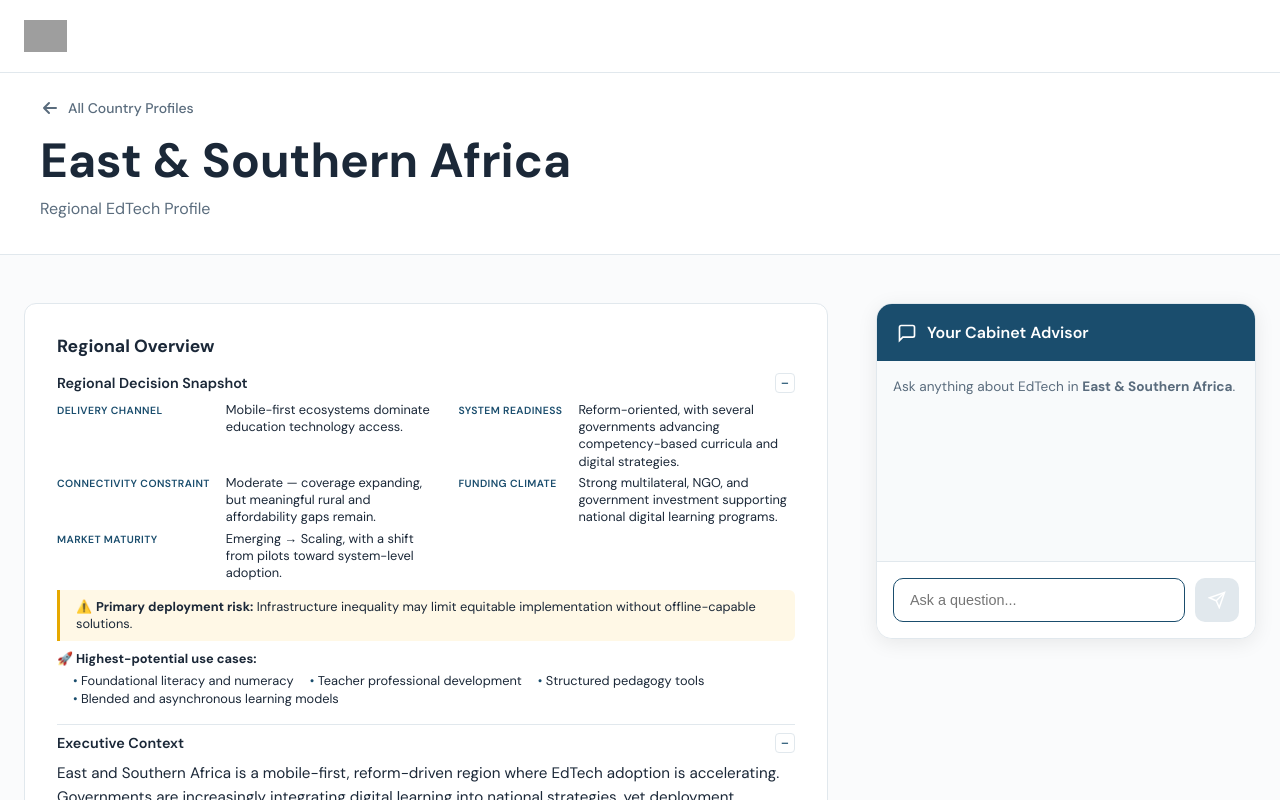
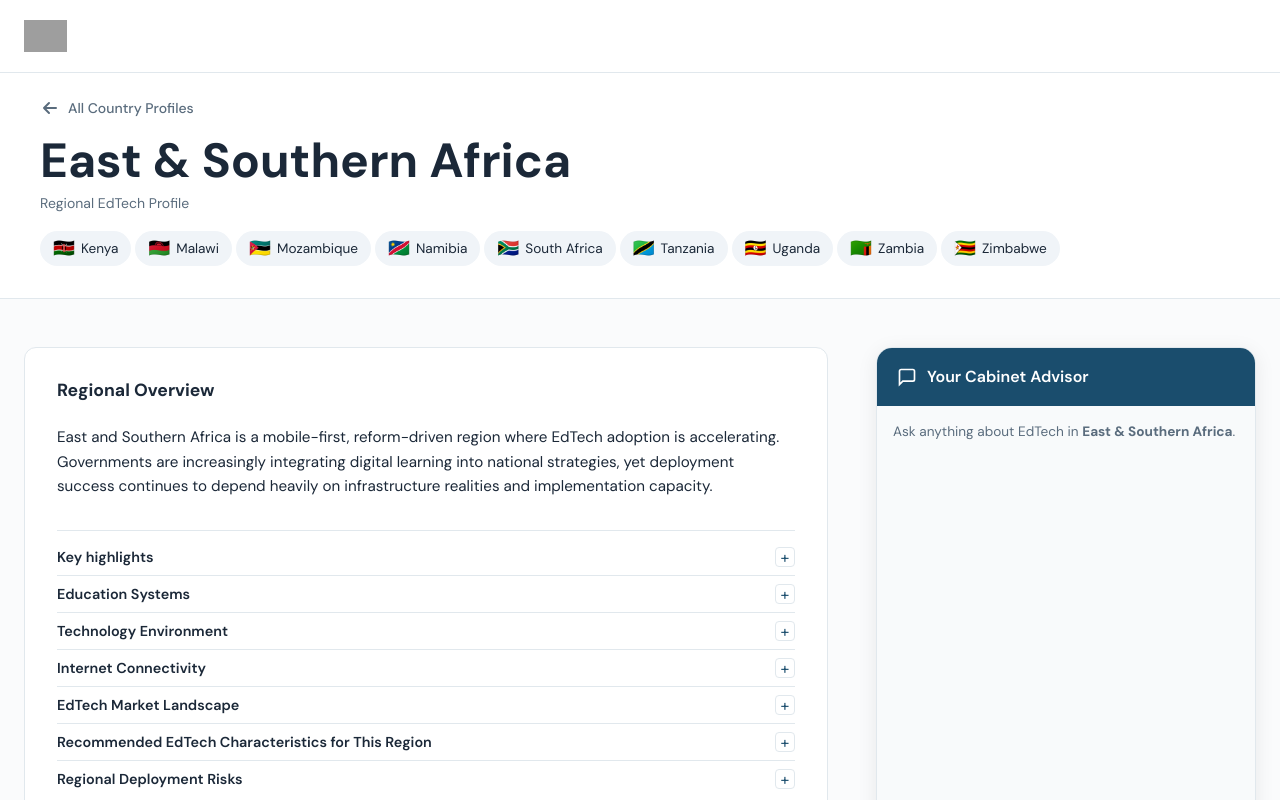
Before and after one commit to ajussis/unicef.countryprofiles, a Next.js app: page /region/east-southern-africa in a window 1280 px wide. Shown: the top 800 px of the page. Built offline with nearby package versions, Linux system fonts and the light colour scheme; grey boxes are pictures that could not be loaded.

Commit message:
Refactor region page and styles to enhance layout and presentation of country data. Update CSS for improved typography, spacing, and new country pill design. Introduce a countries row for better organization of regional country links.

```diff
--- a/app/region/[slug]/page.module.css
+++ b/app/region/[slug]/page.module.css
@@ -35,12 +35,44 @@
   font-weight: 700;
   color: var(--color-text);
   line-height: 1.1;
-  margin-bottom: var(--space-sm);
+  margin-bottom: var(--space-xs);
 }
 
 .subtitle {
-  font-size: 1rem;
+  font-size: 0.875rem;
   color: var(--color-text-muted);
+  margin-bottom: var(--space-md);
+}
+
+.countriesRow {
+  display: flex;
+  flex-wrap: wrap;
+  gap: var(--space-xs);
+  align-items: center;
+}
+
+.countryPill {
+  display: inline-flex;
+  align-items: center;
+  gap: 6px;
+  padding: 6px 12px;
+  background: #f0f4f8;
+  border-radius: 20px;
+  font-size: 0.85rem;
+  color: var(--color-text);
+  text-decoration: none;
+  border: 1px solid transparent;
+  transition: background var(--transition-fast), border-color var(--transition-fast);
+}
+
+.countryPill:hover {
+  background: #e8eef4;
+  border-color: var(--color-primary);
+}
+
+.countryFlag {
+  font-size: 1.1rem;
+  line-height: 1;
 }
 
 /* Hero: Info block + Advisor */
--- a/app/region/[slug]/page.tsx
+++ b/app/region/[slug]/page.tsx
@@ -29,9 +29,11 @@ export default function RegionPage({ params }: { params: { slug: string } }) {
   if (!region) notFound()
 
   const regionMapMarkers = getRegionMapData(region)
-  const countriesInRegion = getAllCountries().filter((c) =>
-    region.countryNames.includes(c.name)
-  )
+  const allCountries = getAllCountries()
+  const countriesInRegion = region.countryNames.flatMap((name) => {
+    const c = allCountries.find((x) => x.name === name)
+    return c ? [c] : []
+  })
 
   return (
     <main className={styles.main}>
@@ -46,6 +48,18 @@ export default function RegionPage({ params }: { params: { slug: string } }) {
           </Link>
           <h1 className={styles.title}>{region.name}</h1>
           <p className={styles.subtitle}>Regional EdTech Profile</p>
+          <div className={styles.countriesRow}>
+            {countriesInRegion.map((country) => (
+              <Link
+                key={country.slug}
+                href={`/country/${country.slug}`}
+                className={styles.countryPill}
+              >
+                <span className={styles.countryFlag}>{getCountryFlag(country.name)}</span>
+                <span>{country.name}</span>
+              </Link>
+            ))}
+          </div>
         </div>
       </header>
 
--- a/components/Chatbot.module.css
+++ b/components/Chatbot.module.css
@@ -291,7 +291,8 @@
   border-radius: 16px;
   display: flex;
   flex-direction: column;
-  max-height: 680px;
+  max-height: 1700px;
+  min-height: 680px;
   overflow: hidden;
   box-shadow: 0 4px 20px rgba(0, 0, 0, 0.08);
 }
@@ -318,8 +319,8 @@
   flex-direction: column;
   gap: 12px;
   background: #f8fafb;
-  min-height: 200px;
-  max-height: 480px;
+  min-height: 480px;
+  max-height: 1200px;
 }
 
 .inlineWelcome {
@@ -401,10 +402,12 @@
 
 @media (max-width: 900px) {
   .inlineContainer {
-    max-height: 300px;
+    max-height: 750px;
+    min-height: 400px;
   }
 
   .inlineMessages {
-    max-height: 150px;
+    max-height: 500px;
+    min-height: 300px;
   }
 }
--- a/components/RegionOverview.module.css
+++ b/components/RegionOverview.module.css
@@ -63,44 +63,60 @@
   padding-left: 0;
 }
 
+.toggleContentBoxed {
+  padding: var(--space-lg);
+  background: #f8fafc;
+  border-radius: var(--radius-md);
+  border: 1px solid var(--color-border);
+}
+
 .decisionSnapshot {
   display: flex;
   flex-direction: column;
   gap: var(--space-sm);
 }
 
-/* Compact grid: two label|value pairs per row */
+/* Executive context - prominent at top */
+.executiveContext {
+  padding: var(--space-md) 0;
+  margin-bottom: var(--space-sm);
+  border-bottom: 1px solid var(--color-border);
+}
+
+/* Snapshot: one label|value row per item */
 .snapshotList {
   display: grid;
-  grid-template-columns: max-content 1fr max-content 1fr;
-  gap: 4px 1rem;
+  grid-template-columns: max-content 1fr;
+  gap: 8px var(--space-md);
   margin: 0;
   align-items: baseline;
 }
 
 .snapshotList dt {
-  font-size: 0.65rem;
+  font-size: 0.7rem;
   font-weight: 600;
   color: var(--color-primary);
   text-transform: uppercase;
-  letter-spacing: 0.04em;
+  letter-spacing: 0.05em;
 }
 
 .snapshotList dd {
   margin: 0;
-  font-size: 0.8rem;
+  font-size: 0.9rem;
   color: var(--color-text);
-  line-height: 1.35;
+  line-height: 1.5;
 }
 
+/* Primary risk - subtle, integrated styling (no yellow) */
 .primaryRisk {
-  padding: var(--space-sm) var(--space-md);
-  background: #fff8e6;
-  border-left: 3px solid #e6a800;
-  border-radius: 0 var(--radius-sm) var(--radius-sm) 0;
-  font-size: 0.8rem;
+  padding: var(--space-md);
+  background: #f8fafc;
+  border: 1px solid var(--color-border);
+  border-radius: var(--radius-sm);
+  font-size: 0.875rem;
   color: var(--color-text);
-  line-height: 1.4;
+  line-height: 1.5;
+  margin-top: var(--space-sm);
 }
 
 .primaryRisk .riskIcon {
@@ -108,35 +124,25 @@
 }
 
 .useCases {
-  font-size: 0.8rem;
+  font-size: 0.9rem;
   color: var(--color-text);
+  margin-top: var(--space-md);
 }
 
 .useCases strong {
   display: block;
-  margin-bottom: 2px;
+  margin-bottom: var(--space-sm);
 }
 
 .useCases ul {
   margin: 0;
-  padding-left: var(--space-md);
-  display: flex;
-  flex-wrap: wrap;
-  gap: 0 var(--space-md);
-  list-style: none;
+  padding-left: var(--space-lg);
+  list-style: disc;
 }
 
 .useCases li {
-  position: relative;
-  padding-left: 0.5rem;
-  line-height: 1.4;
-}
-
-.useCases li::before {
-  content: '•';
-  position: absolute;
-  left: 0;
-  color: var(--color-primary);
+  margin-bottom: var(--space-xs);
+  line-height: 1.5;
 }
 
 .sectionContent {
@@ -208,9 +214,3 @@
 .risksList .riskBullet {
   margin-right: var(--space-xs);
 }
-
-@media (max-width: 500px) {
-  .snapshotList {
-    grid-template-columns: max-content 1fr;
-  }
-}
--- a/components/RegionOverview.tsx
+++ b/components/RegionOverview.tsx
@@ -14,11 +14,13 @@ function ToggleSection({
   title,
   children,
   defaultOpen = false,
+  boxed = false,
 }: {
   id: string
   title: string
   children: React.ReactNode
   defaultOpen?: boolean
+  boxed?: boolean
 }) {
   const [open, setOpen] = useState(defaultOpen)
   return (
@@ -36,7 +38,10 @@ function ToggleSection({
         </span>
       </button>
       {open && (
-        <div id={id} className={styles.toggleContent}>
+        <div
+          id={id}
+          className={`${styles.toggleContent} ${boxed ? styles.toggleContentBoxed : ''}`}
+        >
           {children}
         </div>
       )}
@@ -112,12 +117,14 @@ export default function RegionOverview({ overview }: { overview: RegionOverviewC
     <div className={styles.root}>
       <h2 className={styles.mainTitle}>Regional Overview</h2>
 
-      <ToggleSection id="decision-snapshot" title="Regional Decision Snapshot" defaultOpen>
+      {/* Executive Context first */}
+      <div className={styles.executiveContext}>
+        <p className={styles.sectionContent}>{overview.executiveContext}</p>
+      </div>
+
+      {/* Highlights in a toggle box */}
+      <ToggleSection id="highlights" title="Key highlights" defaultOpen={false} boxed>
         <DecisionSnapshotBlock snapshot={overview.decisionSnapshot} />
-      </ToggleSection>
-
-      <ToggleSection id="executive-context" title="Executive Context" defaultOpen>
-        <p className={styles.sectionContent}>{overview.executiveContext}</p>
       </ToggleSection>
 
       <ToggleSection id="education-systems" title="Education Systems">
```
